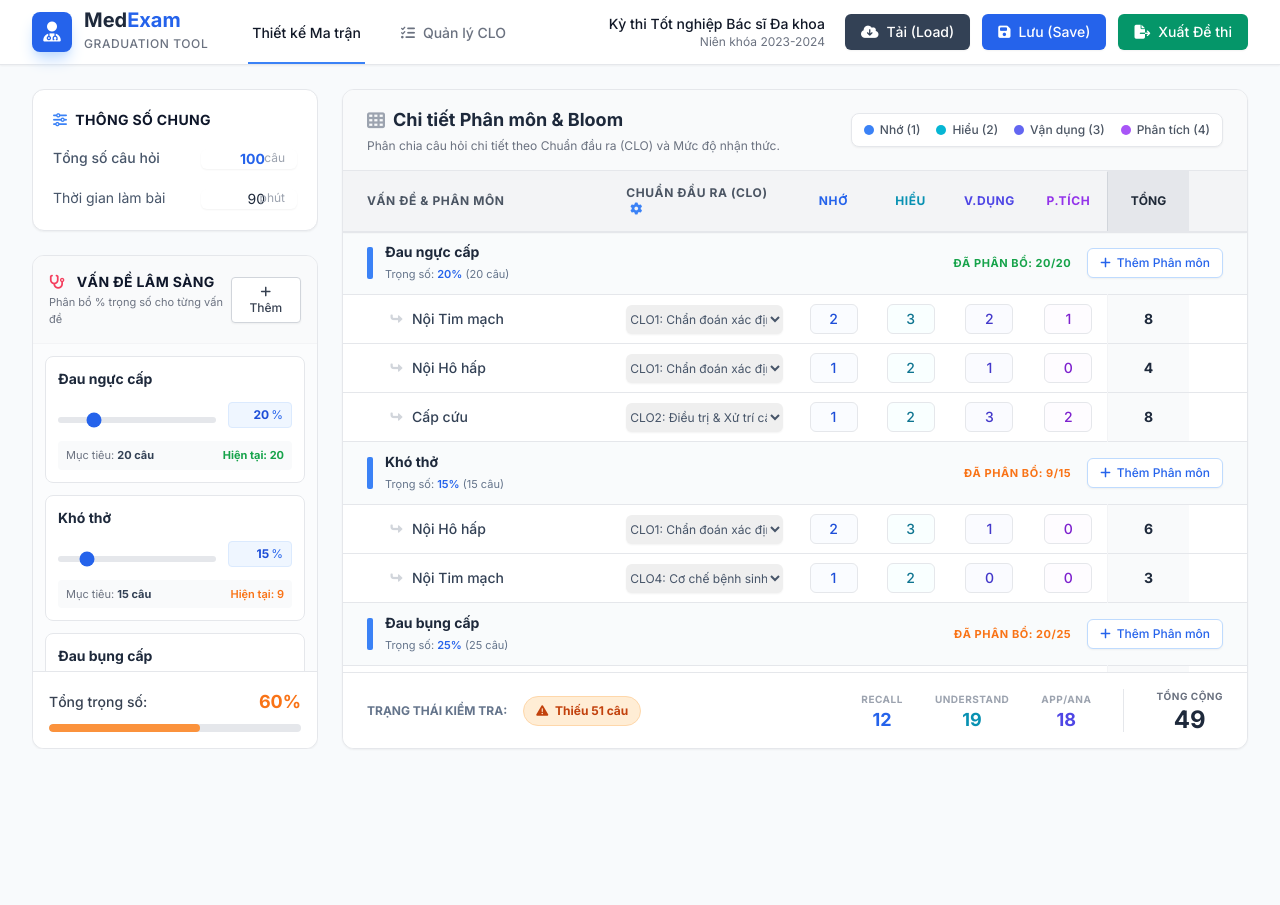
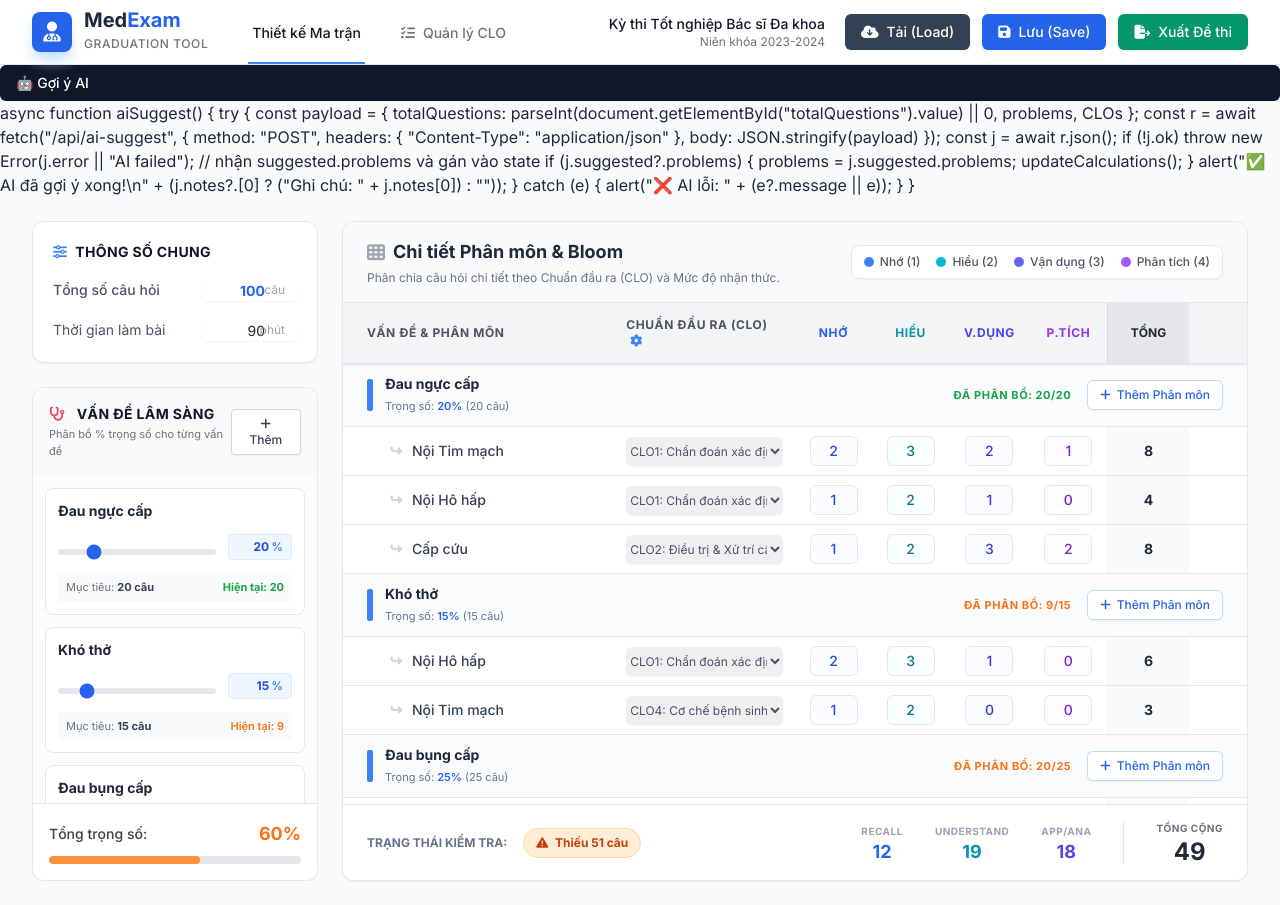
Before and after one commit to sangkt13/matran, a website: page index.html in a window 1280 px wide. Before the commit the page ends 800 px from the top, so only its background shows below. Drawn offline with nearby package versions, Linux system fonts and the light colour scheme.

Commit message:
Update index.html

```diff
--- a/index.html
+++ b/index.html
@@ -116,7 +116,37 @@
       </div>
     </div>
   </nav>
+<button onclick="aiSuggest()" class="bg-slate-900 hover:bg-slate-800 text-white px-4 py-2 rounded-md text-sm font-medium shadow-sm transition flex items-center">
+  🤖 Gợi ý AI
+</button>
+async function aiSuggest() {
+  try {
+    const payload = {
+      totalQuestions: parseInt(document.getElementById("totalQuestions").value) || 0,
+      problems,
+      CLOs
+    };
 
+    const r = await fetch("/api/ai-suggest", {
+      method: "POST",
+      headers: { "Content-Type": "application/json" },
+      body: JSON.stringify(payload)
+    });
+
+    const j = await r.json();
+    if (!j.ok) throw new Error(j.error || "AI failed");
+
+    // nhận suggested.problems và gán vào state
+    if (j.suggested?.problems) {
+      problems = j.suggested.problems;
+      updateCalculations();
+    }
+
+    alert("✅ AI đã gợi ý xong!\n" + (j.notes?.[0] ? ("Ghi chú: " + j.notes[0]) : ""));
+  } catch (e) {
+    alert("❌ AI lỗi: " + (e?.message || e));
+  }
+}
   <!-- Main Content -->
   <main class="flex-grow w-full px-4 sm:px-6 lg:px-8 py-6 max-w-[1920px] mx-auto">
     <div class="grid grid-cols-12 gap-6 h-[calc(100vh-140px)]">
```
